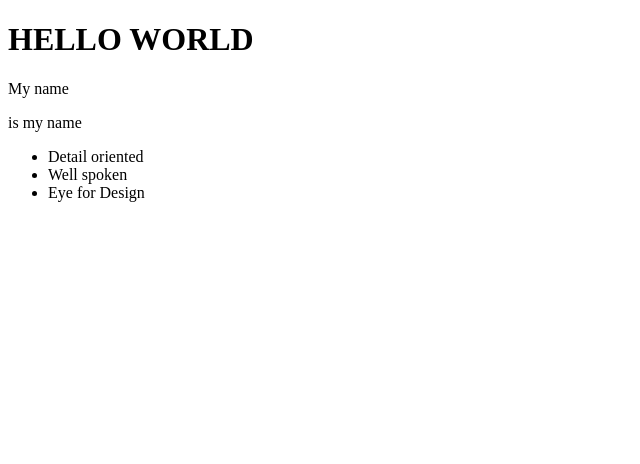
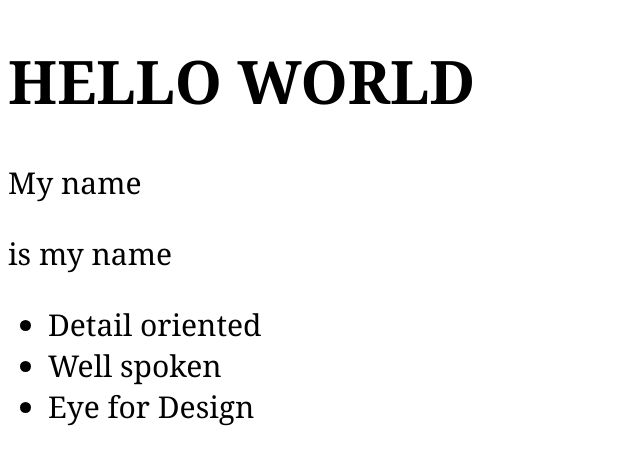
Before and after one commit to itiskopara/itiskopara.github.io, a plain HTML site: page index.html in a window 1280 px wide. Shown: the whole page, without its empty margins (0-640 px from the left). Drawn offline with Linux system fonts and the light colour scheme; files that its build step writes are made by us from their sources.

Commit message:
Update index.html

```diff
--- a/index.html
+++ b/index.html
@@ -1,5 +1,7 @@
 <!Doctype html>
 <head>
+
+  <link rel="stylesheet" href="/css/themain.css">
   <title>This is the homepage</title>
 </head>
 <body>
```
